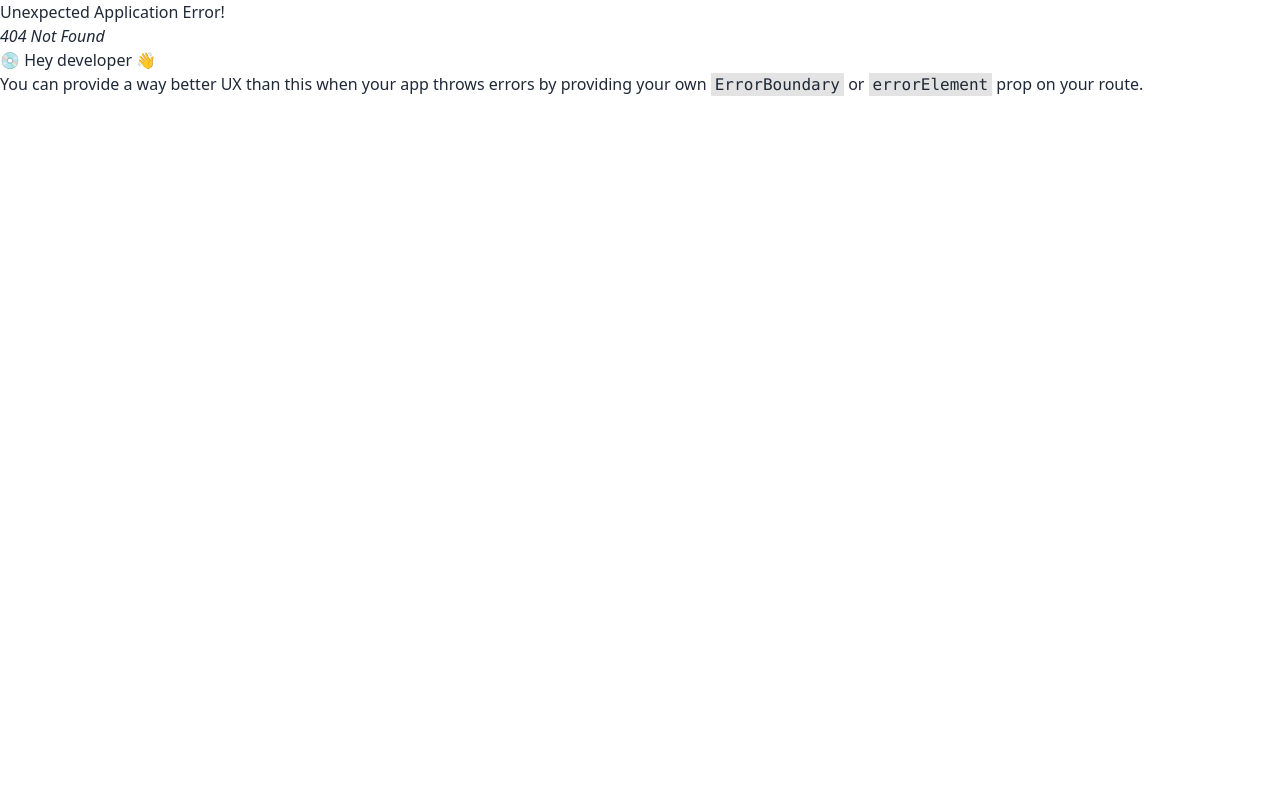
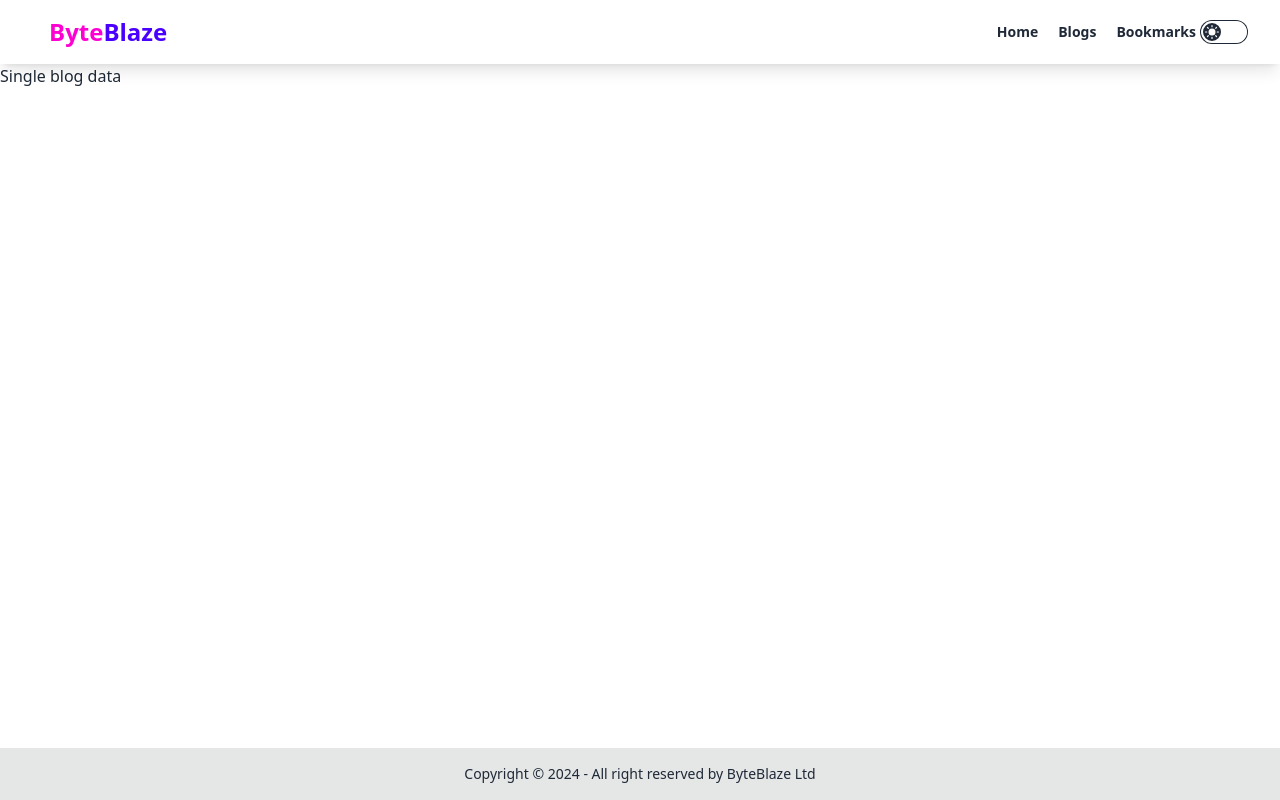
Before and after one commit to SohelShahid117/ph-9-M-8-Conceptual-A-8-ByteBlaze, a React (Vite) app: page /singleBlog/1 in a window 1280 px wide. Before the commit this address had no page. Built offline with nearby package versions, Linux system fonts and the light colour scheme.

Commit message:
start from 10 min

```diff
--- a/src/components/BlogCart.jsx
+++ b/src/components/BlogCart.jsx
@@ -7,7 +7,7 @@ const BlogCart = ({ blog }) => {
   const { published_timestamp, title, description, cover_image, id } = blog;
   return (
     <Link
-      to={"/blogs/${id}"}
+      to={`/singleBlog/${id}`}
       className="max-w-sm mx-auto group transition border-2 border-primary hover:border-secondary  hover:scale-105 hover:no-underline focus:no-underline dark:bg-gray-50"
     >
       <img
--- a/src/main.jsx
+++ b/src/main.jsx
@@ -7,6 +7,7 @@ import Home from "./pages/Home.jsx";
 import Blogs from "./pages/Blogs.jsx";
 import Bookmarks from "./pages/Bookmarks.jsx";
 import MainLayout from "./Layout/MainLayout.jsx";
+import SingleBlog from "./pages/SingleBlog.jsx";
 
 const router = createBrowserRouter([
   // {
@@ -37,8 +38,13 @@ const router = createBrowserRouter([
         loader: () => fetch(`https://dev.to/api/articles?per_page=10`),
       },
       {
+        path: "/singleBlog/:id",
+        element: <SingleBlog></SingleBlog>,
+      },
+      {
         path: "/bookmarks",
         element: <Bookmarks></Bookmarks>,
+        loader: () => fetch(`url`),
       },
     ],
   },
--- a/src/pages/SingleBlog.jsx
+++ b/src/pages/SingleBlog.jsx
@@ -1,7 +1,13 @@
 import React from "react";
+import { useLoaderData } from "react-router-dom";
 
 const SingleBlog = () => {
-  return <div></div>;
+  const blggg = useLoaderData();
+  return (
+    <div>
+      <h1>Single blog data</h1>
+    </div>
+  );
 };
 
 export default SingleBlog;
```
